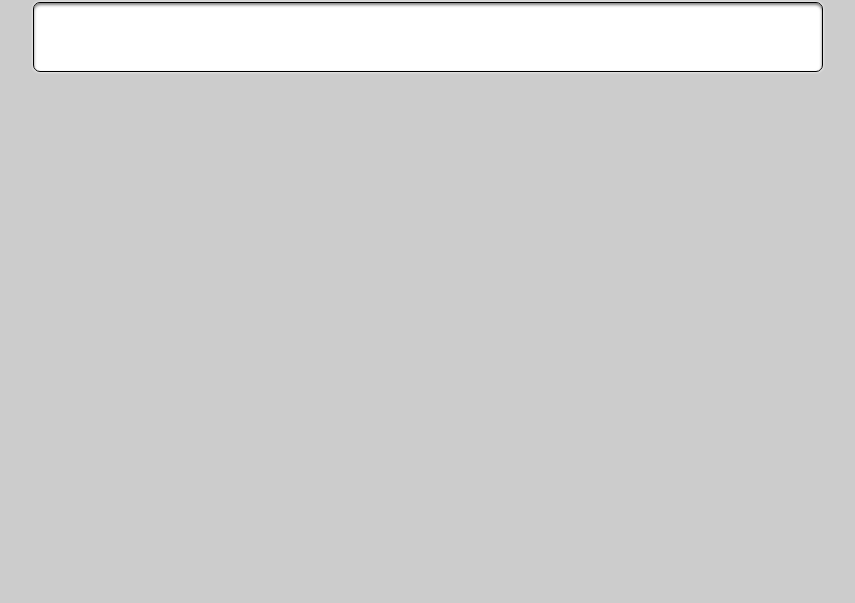
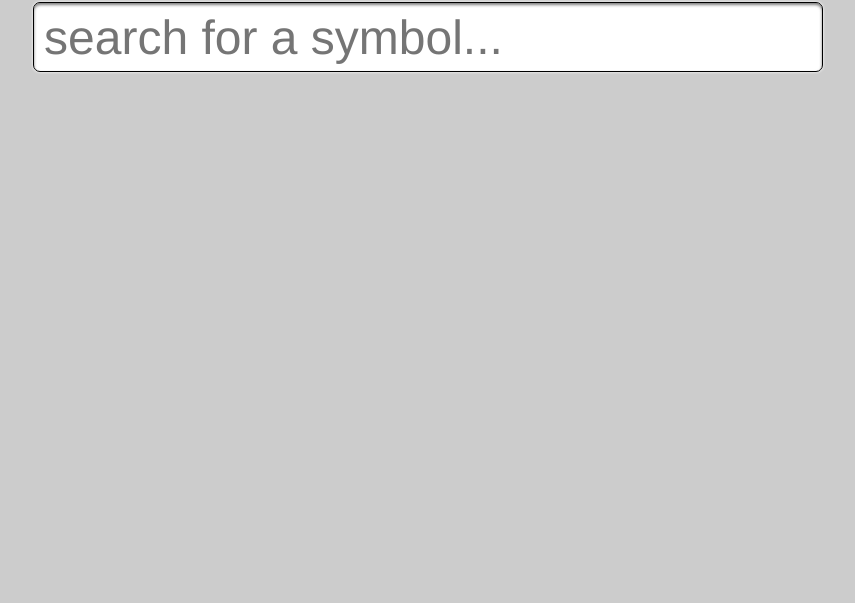
Before and after one commit to apoorva-sharma/Symbol-Finder, a website: page index.html in a window 1280 px wide. Shown: the part 197-800 px from the top of the page, without its empty margins (212-1067 px from the left). Drawn offline with Linux system fonts and the light colour scheme.

Commit message:
add placeholder and hints

```diff
--- a/index.html
+++ b/index.html
@@ -111,7 +111,7 @@
   <body>
     <div id="content">
       <h1>Symbol Finder</h1>
-      <input type="text" id="searchbox">
+      <input type="text" id="searchbox" placeholder="Search for a symbol...">
       <div id="results"></div>
     </div>
   </body>
```
